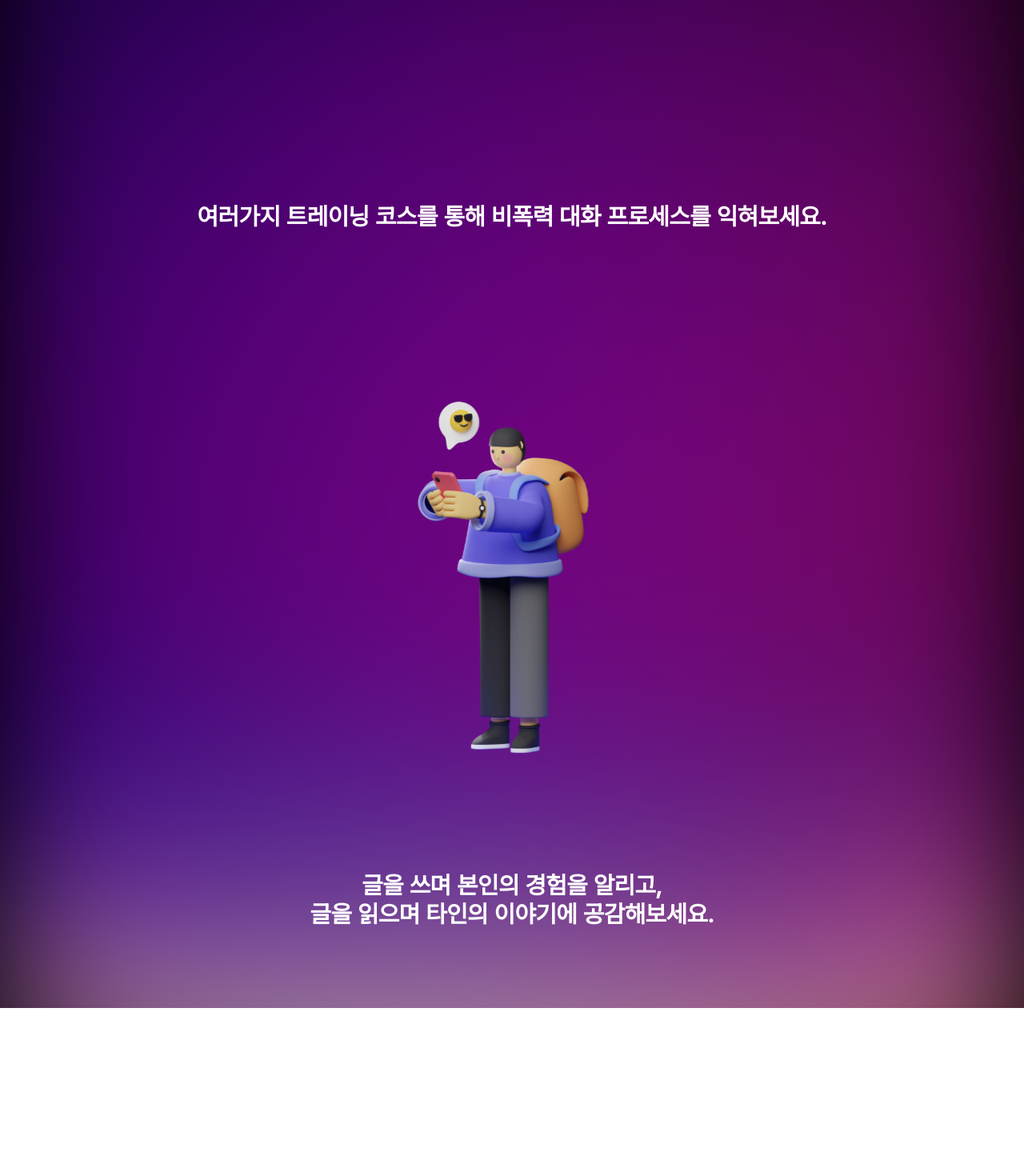
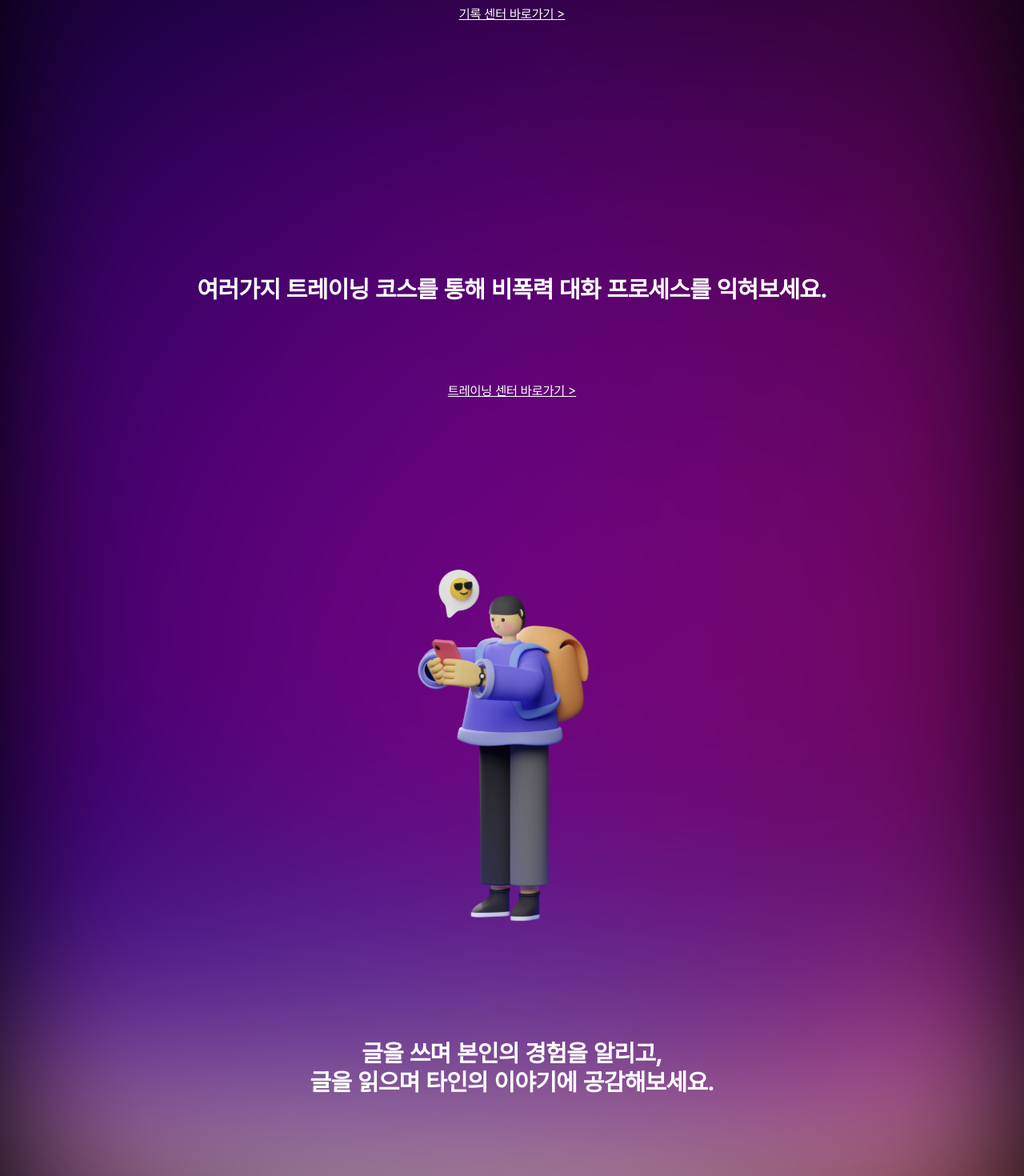
Before and after one commit to baekseojin/Novio, a React (Create React App) app: page / in a window 1280 px wide. Shown: the part 680-2150 px from the top of the page at 80% size. Before the commit the page ends 1940 px from the top, so only its background shows below. Built offline with nearby package versions, Linux system fonts and the light colour scheme; some icons are missing.

Commit message:
Add: 바로가기 링크 추가

```diff
--- a/src/pages/main/index.js
+++ b/src/pages/main/index.js
@@ -5,26 +5,40 @@ import MainBackground from "../../assets/MainBackground.svg";
 import { ReactComponent as MainRecord } from "../../assets/MainRecord.svg";
 import { ReactComponent as MainTraining } from "../../assets/MainTraining.svg";
 import { ReactComponent as MainCommunity } from "../../assets/MainCommunity.svg";
+import { Link } from "react-router-dom";
 
 export default function Main() {
   return (
     <MainContainer>
       <C.Header />
       <Landing>
-        평화로운 대화생활을 선도하는 온라인 플랫폼, Novio
+        <Bold>평화로운 대화생활을 선도하는 온라인 플랫폼, Novio</Bold>
         <ElementContainer>
           <MainRecord />
-          대화생활을 기록하며 하루를 성찰하세요.
+          <Bold>대화생활을 기록하며 하루를 성찰하세요.</Bold>
+          <SemiBold Link to="record">
+            기록 센터 바로가기 {">"}
+          </SemiBold>
         </ElementContainer>
         <ElementContainer>
           <MainTraining />
-          여러가지 트레이닝 코스를 통해 비폭력 대화 프로세스를 익혀보세요.
+          <Bold>
+            여러가지 트레이닝 코스를 통해 비폭력 대화 프로세스를 익혀보세요.
+          </Bold>
+          <SemiBold Link to="training">
+            트레이닝 센터 바로가기 {">"}
+          </SemiBold>
         </ElementContainer>
         <ElementContainer>
           <MainCommunity />
-          글을 쓰며 본인의 경험을 알리고,
-          <br />
-          글을 읽으며 타인의 이야기에 공감해보세요.
+          <Bold>
+            글을 쓰며 본인의 경험을 알리고,
+            <br />
+            글을 읽으며 타인의 이야기에 공감해보세요.
+          </Bold>
+          <SemiBold Link to="community">
+            커뮤니티 센터 바로가기 {">"}
+          </SemiBold>
         </ElementContainer>
       </Landing>
       <C.Footer />
@@ -38,13 +52,13 @@ const MainContainer = styled.div`
   padding: 100px 0;
 
   position: relative;
+  box-sizing: border-box;
 
   background-color: black;
   background-image: url(${MainBackground});
   background-size: cover;
   background-repeat: no-repeat;
   background-position: center;
-  position: relative;
 `;
 
 const Landing = styled.div`
@@ -54,9 +68,6 @@ const Landing = styled.div`
   align-items: center;
   flex-direction: column;
   margin-top: 100px;
-
-  font-size: 30px;
-  font-weight: bold;
 `;
 
 const ElementContainer = styled.div`
@@ -67,3 +78,14 @@ const ElementContainer = styled.div`
   text-align: center;
   gap: 100px;
 `;
+
+const Bold = styled.div`
+  font-size: 30px;
+  font-weight: bold;
+`;
+
+const SemiBold = styled(Link)`
+  font-size: 16px;
+  font-weight: SemiBold;
+  color: white;
+`;
--- a/src/pages/record/choice/index.js
+++ b/src/pages/record/choice/index.js
@@ -11,7 +11,7 @@ export default function Choice() {
     <Container>
       <C.Header />
       <ChoiceContainer>
-        <RecordBox Link to="record">
+        <RecordBox Link to="Observation">
           <Bold>Record</Bold>
           <br />
           <Regular>오늘 하루 일상을 기록해요.</Regular>
@@ -20,7 +20,7 @@ export default function Choice() {
           </ImageContainer>
         </RecordBox>
 
-        <CalenderBox Link to="/calender">
+        <CalenderBox Link to="calender">
           <Bold>Calender</Bold>
           <br />
           <Regular>매일의 기록을 되돌아봐요.</Regular>
```
